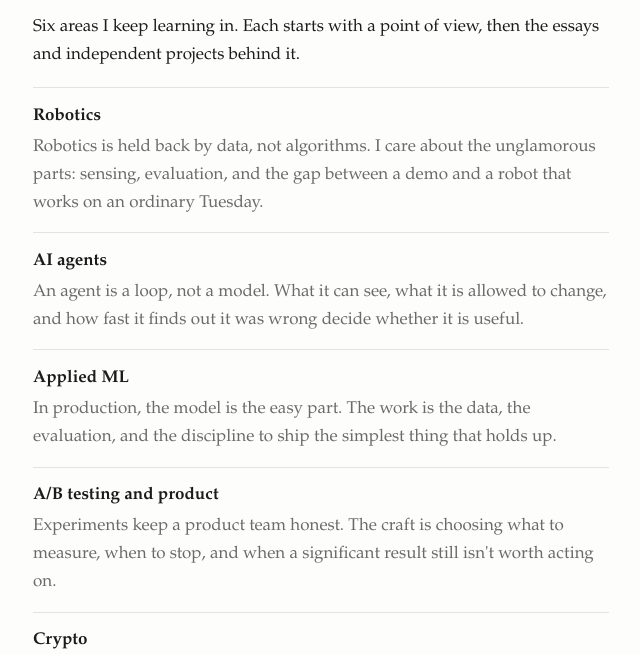
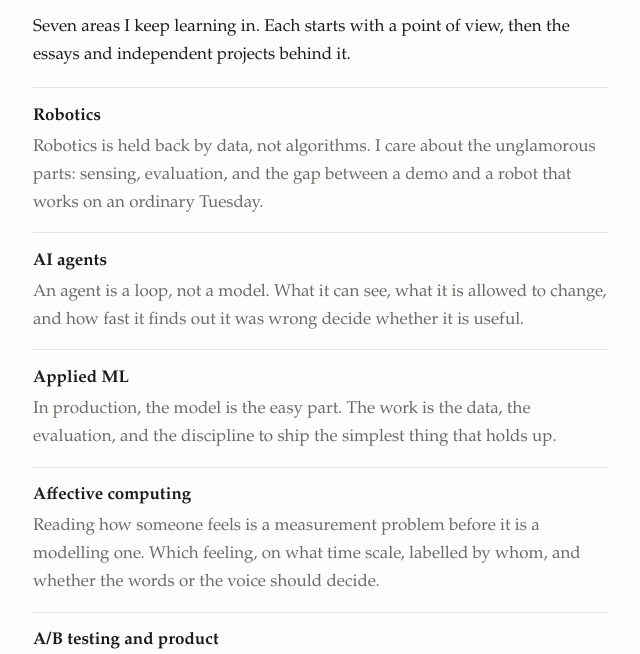
Before and after one commit to aw94nb-ship-it/aw94nb-ship-it.github.io, an Astro site: page /portfolios in a window 1280 px wide. Shown: the part 146-800 px from the top of the page, without its empty margins (319-959 px from the left). Built offline with nearby package versions, Linux system fonts and the light colour scheme; Astro itself is replaced by a stand-in of ours.

Commit message:
Add an Affective computing portfolio and move the chapter 23 notes into it
Co-Authored-By: Claude Opus 5.5 <noreply@anthropic.com>
Claude-Session: https://claude.ai/code/session_01NLYyezcK3aeHTh6oY3jbPk

```diff
--- a/src/content/essays/slp3-ch23-affect-lexicons.md
+++ b/src/content/essays/slp3-ch23-affect-lexicons.md
@@ -2,7 +2,7 @@
 title: 'Reading notes: lexicons for sentiment, affect and connotation'
 description: 'What chapter 23 of Jurafsky and Martin’s Speech and Language Processing teaches about representing feelings in words, building lexicons, and finding the words that separate two kinds of text.'
 date: 2026-11-26
-portfolios: ['applied-ml']
+portfolios: ['affective-computing']
 ---
 
 These are my notes on chapter 23 of Dan Jurafsky and James H. Martin’s
--- a/src/data/portfolios.ts
+++ b/src/data/portfolios.ts
@@ -1,4 +1,4 @@
-// The six learning portfolios. Essays and projects join a portfolio by listing its slug
+// The seven learning portfolios. Essays and projects join a portfolio by listing its slug
 // in their `portfolios` frontmatter, so these pages fill themselves.
 export const PORTFOLIOS = [
   {
@@ -18,6 +18,12 @@ export const PORTFOLIOS = [
     title: 'Applied ML',
     thesis:
       'In production, the model is the easy part. The work is the data, the evaluation, and the discipline to ship the simplest thing that holds up.',
+  },
+  {
+    slug: 'affective-computing',
+    title: 'Affective computing',
+    thesis:
+      'Reading how someone feels is a measurement problem before it is a modelling one. Which feeling, on what time scale, labelled by whom, and whether the words or the voice should decide.',
   },
   {
     slug: 'ab-testing',
--- a/src/data/site.ts
+++ b/src/data/site.ts
@@ -1,6 +1,6 @@
 export const SITE_TITLE = 'Annie Wang';
 export const SITE_DESCRIPTION =
-  'Essays and independent work on robotics, AI agents, applied ML, experimentation, crypto and quantitative research.';
+  'Essays and independent work on robotics, AI agents, applied ML, affective computing, experimentation, crypto and quantitative research.';
 
 // Employment is described only in these words. Never name employers, teams or projects.
 export const ROLE = 'Staff Machine Learning Engineer at a major technology company';
--- a/src/pages/about.astro
+++ b/src/pages/about.astro
@@ -12,7 +12,7 @@ import Base from '../layouts/Base.astro';
     written on my own time. The views are mine, not any employer's.
   </p>
   <p>
-    I write to think. Most essays here start as a question I couldn't answer cleanly, across six
+    I write to think. Most essays here start as a question I couldn't answer cleanly, across seven
     areas I keep coming back to.
   </p>
 </Base>
--- a/src/pages/portfolios/index.astro
+++ b/src/pages/portfolios/index.astro
@@ -5,7 +5,7 @@ import { url } from '../../lib/content';
 ---
 <Base title="Portfolios">
   <h1>Portfolios</h1>
-  <p>Six areas I keep learning in. Each starts with a point of view, then the essays and independent projects behind it.</p>
+  <p>Seven areas I keep learning in. Each starts with a point of view, then the essays and independent projects behind it.</p>
   <ul class="list">
     {PORTFOLIOS.map((p) => (
       <li>
```
Also changed, not shown: README.md.
